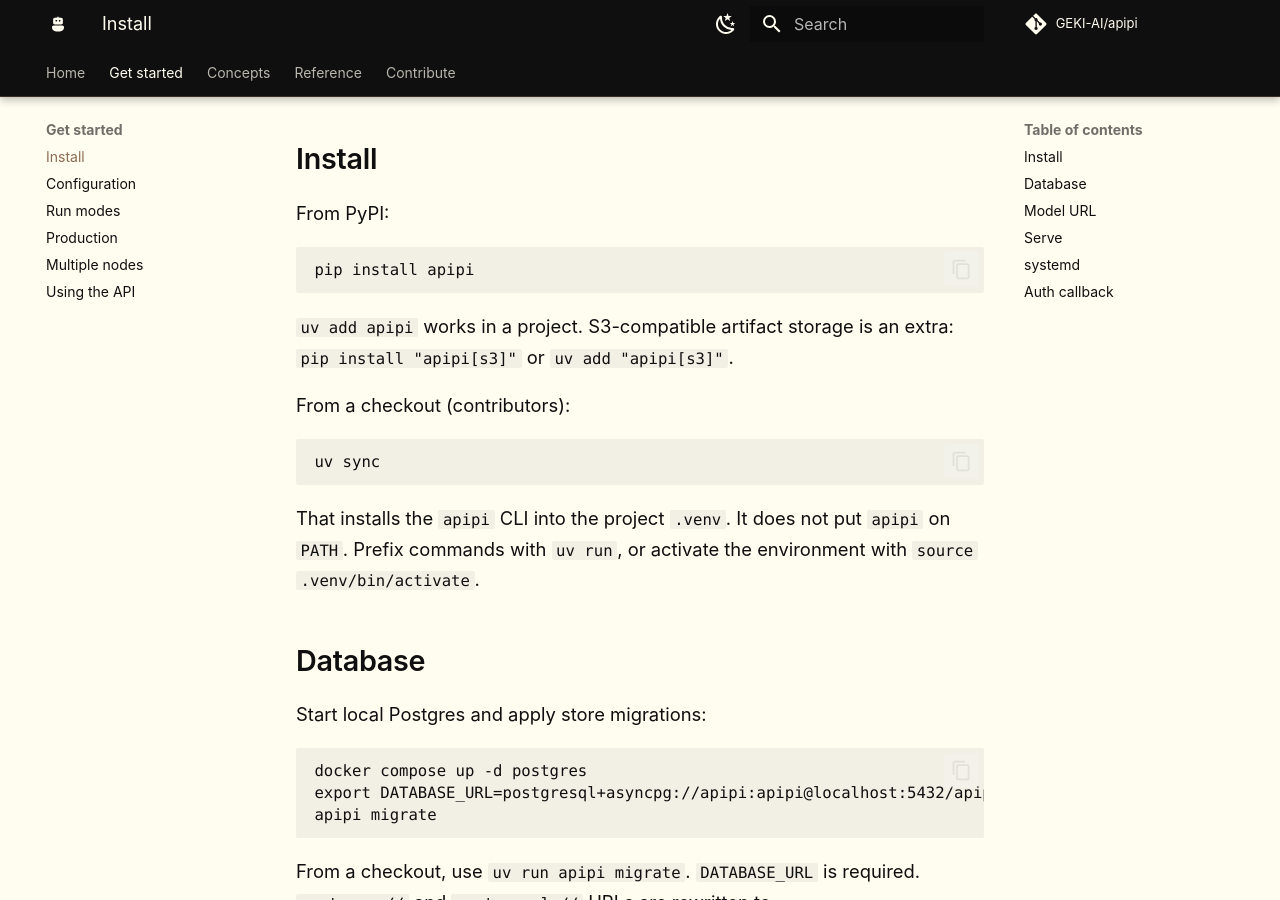
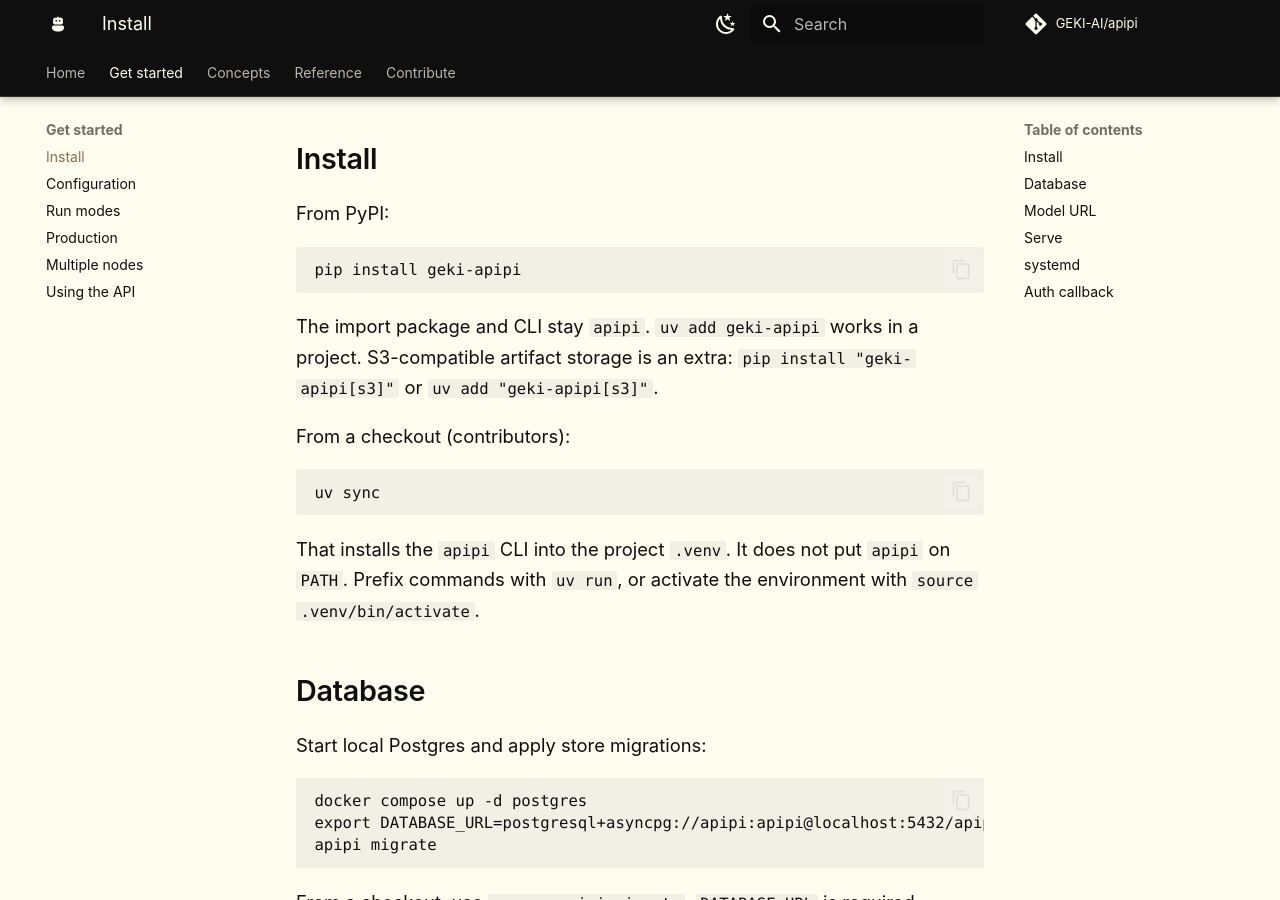
Before and after one commit to GEKI-AI/apipi, an MkDocs documentation site: the page built from docs/install.md, in a window 1280 px wide and 900 px high, scrolled down 530 px. Built offline with MkDocs 1.6.1 and Material for MkDocs 9.7.7, drawn with Linux system fonts in a browser that asks for light colours; comment, search, counter and statistics services are not loaded.

Commit message:
Publish on PyPI as geki-apipi (#130)
* Publish on PyPI as geki-apipi

* Rename lockfile package to geki-apipi

* Keep import path apipi in the geki-apipi wheel

---------

Co-authored-by: mths opencode <mths@datenhof.com>

````diff
--- a/docs/install.md
+++ b/docs/install.md
@@ -21,11 +21,12 @@ start, `apipi serve` exits before it binds HTTP.
 From PyPI:
 
 ```
-pip install apipi
+pip install geki-apipi
 ```
 
-`uv add apipi` works in a project. S3-compatible artifact storage is
-an extra: `pip install "apipi[s3]"` or `uv add "apipi[s3]"`.
+The import package and CLI stay `apipi`. `uv add geki-apipi` works in a
+project. S3-compatible artifact storage is an extra:
+`pip install "geki-apipi[s3]"` or `uv add "geki-apipi[s3]"`.
 
 From a checkout (contributors):
 
--- a/pyproject.toml
+++ b/pyproject.toml
@@ -3,7 +3,7 @@ requires = ["hatchling"]
 build-backend = "hatchling.build"
 
 [project]
-name = "apipi"
+name = "geki-apipi"
 dynamic = ["version"]
 description = "ApiPi is a drop-in OpenAI Agents API. Point official clients at this gateway and bring your own model URL."
 readme = "README.md"
@@ -60,6 +60,9 @@ dev = [
 [tool.hatch.version]
 path = "src/apipi/__init__.py"
 
+[tool.hatch.build.targets.wheel]
+packages = ["src/apipi"]
+
 [tool.hatch.build.targets.wheel.force-include]
 "src/apipi/pi/guest.sh" = "apipi/pi/guest.sh"
 
````
Also changed, not shown: AGENTS.md (+2 -1 lines), CHANGELOG.md (+3 -2 lines), CONSTITUTION.md (+2 -1 lines), CONTRIBUTING.md (+3 -2 lines), README.md (+3 -3 lines), docs/index.md (+2 -2 lines), 3 other files.
